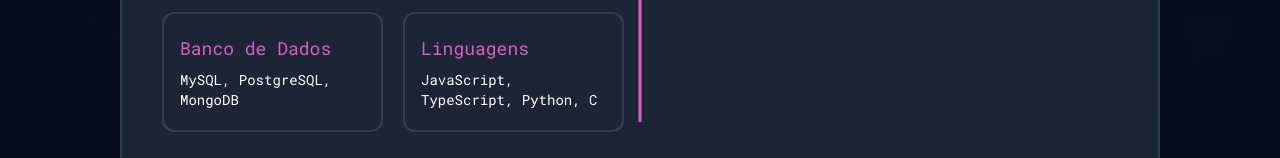
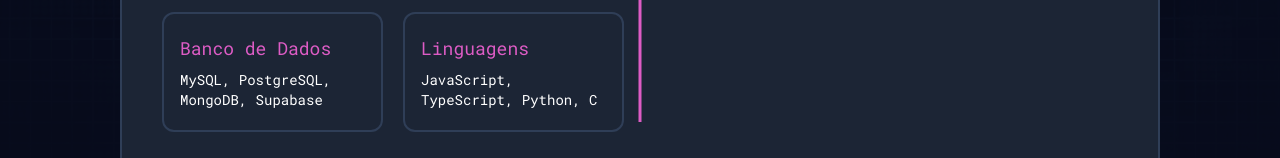
Before and after one commit to AugustoAlmondes/My-Protfolio, a React (Vite) app: page / in a window 1280 px wide. Shown: the part 4022-4180 px from the top of the page. Built offline with nearby package versions, Linux system fonts and the light colour scheme.

Commit message:
feat: new thecnology added

```diff
--- a/src/components/Skills.tsx
+++ b/src/components/Skills.tsx
@@ -53,7 +53,7 @@
                     {[
                         "html,css,react,next,tailwind,bootstrap",
                         "figma,photoshop,nodejs,express,nest,prisma",
-                        "git,github,vercel,netlify,docker,mysql",
+                        "git,github,vercel,netlify,docker,mysql,supabase",
                         "postgresql,mongodb,js,ts,c,python"
                     ].map((icons, index) => (
                         <motion.div
--- a/src/data/skills.ts
+++ b/src/data/skills.ts
@@ -19,7 +19,7 @@
     },
     {
         name: 'Banco de Dados',
-        technologies: ['MySQL', 'PostgreSQL', 'MongoDB']
+        technologies: ['MySQL', 'PostgreSQL', 'MongoDB', 'Supabase']
     },
     {
         name: 'Linguagens',
```
Also changed, not shown: 1 other file (tests, documents, lock files or other folders).
